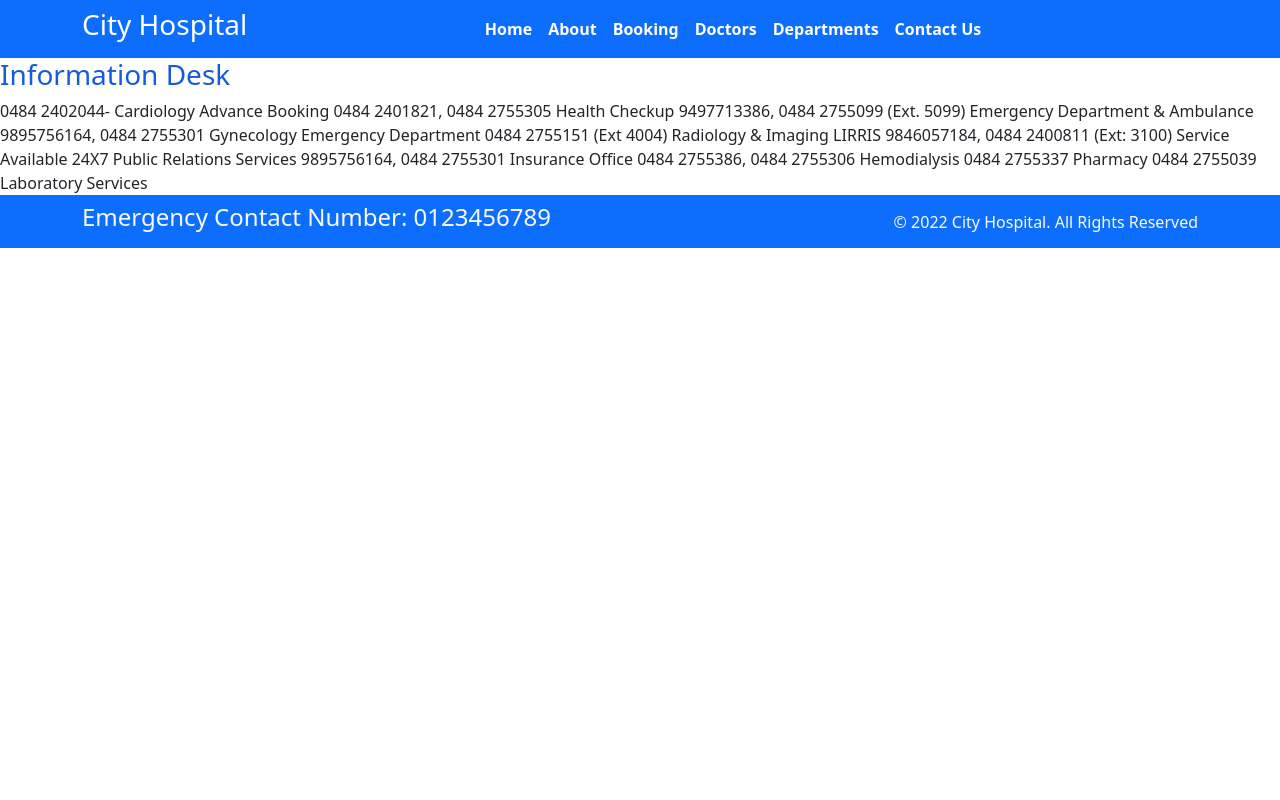
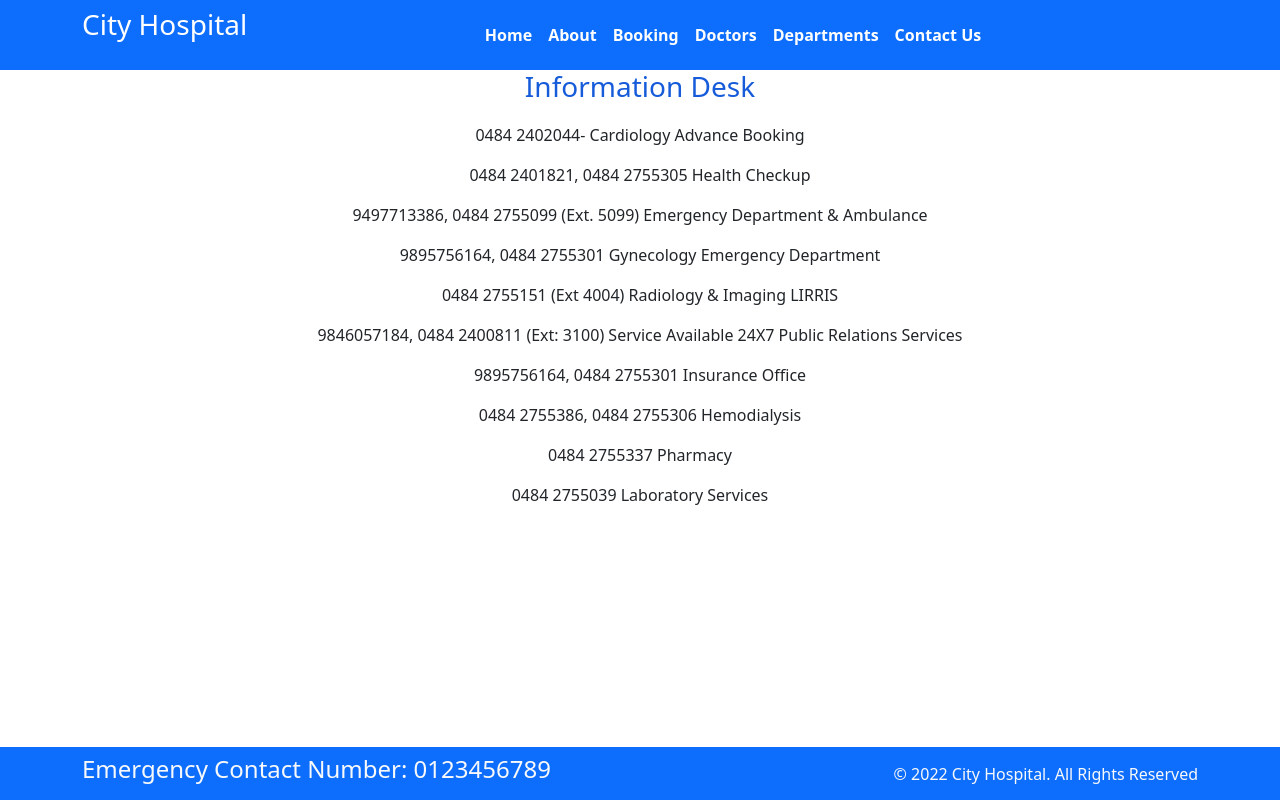
Before and after one commit to samuelsajeev007/hosp1, a Django app: page /cont in a window 1280 px wide. Run offline with Django 4.2, Linux system fonts and the light colour scheme.

Commit message:
fourth commit

```diff
--- a/hosp/static/css/cont.css
+++ b/hosp/static/css/cont.css
@@ -1,7 +1,8 @@
 h3{
 color:rgb(22, 91, 218);
+margin-bottom: 20px
 } ;
 
-.bord{
-    border-color: ;
+.p1{
+    color: blue;
 }
--- a/hosp/templates/base.html
+++ b/hosp/templates/base.html
@@ -51,7 +51,7 @@
     {%block content%}
     {%endblock%}
 
-    <!-- <section class="fixed-bottom"> -->
+    <section class="fixed-bottom">
         <footer class="pt-2 pb-2 bg-primary text-light">
             <div class="container">
                 <div class="row align-items-center">
--- a/hosp/templates/contact.html
+++ b/hosp/templates/contact.html
@@ -17,22 +17,22 @@
 
 <body>
     <div class="bord">
-
+<center>
     <h3>Information Desk</h3>
 
-    <p1>0484 2402044- Cardiology Advance Booking</p1>
-    <p2>0484 2401821, 0484 2755305 Health Checkup</p2>
-    <p3>9497713386, 0484 2755099 (Ext. 5099) Emergency Department & Ambulance</p3>
-    <p4>9895756164, 0484 2755301 Gynecology Emergency Department</p4>
-    <p5>0484 2755151 (Ext 4004) Radiology & Imaging LIRRIS</p5>
-    <p6>9846057184, 0484 2400811 (Ext: 3100) Service Available 24X7 Public Relations Services</p6>
-    <p7>9895756164, 0484 2755301 Insurance Office</p7>
-    <p8>0484 2755386, 0484 2755306 Hemodialysis</p8>
-    <p9>0484 2755337 Pharmacy</p9>
-    <p10>0484 2755039 Laboratory Services</p10>
+    <p>0484 2402044- Cardiology Advance Booking</p>
+    <p>0484 2401821, 0484 2755305 Health Checkup</p>
+    <p>9497713386, 0484 2755099 (Ext. 5099) Emergency Department & Ambulance</p>
+    <p>9895756164, 0484 2755301 Gynecology Emergency Department</p>
+    <p>0484 2755151 (Ext 4004) Radiology & Imaging LIRRIS</p>
+    <p>9846057184, 0484 2400811 (Ext: 3100) Service Available 24X7 Public Relations Services</p>
+    <p>9895756164, 0484 2755301 Insurance Office</p>
+    <p>0484 2755386, 0484 2755306 Hemodialysis</p>
+    <p>0484 2755337 Pharmacy</p>
+    <p>0484 2755039 Laboratory Services</p>
     </div>
 </body>
 
-</html>
+</html></center>
 
 {%endblock%}
```
